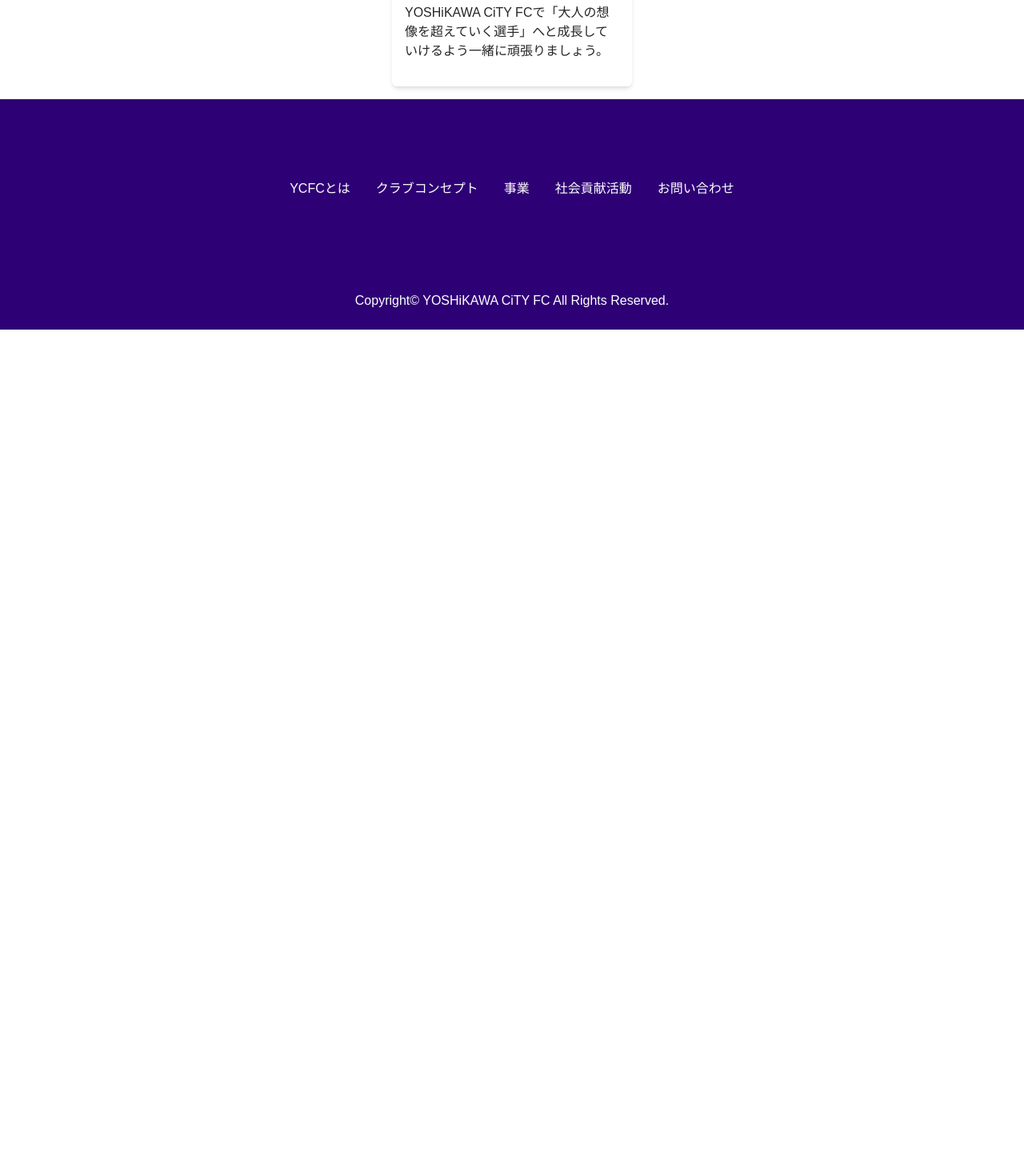
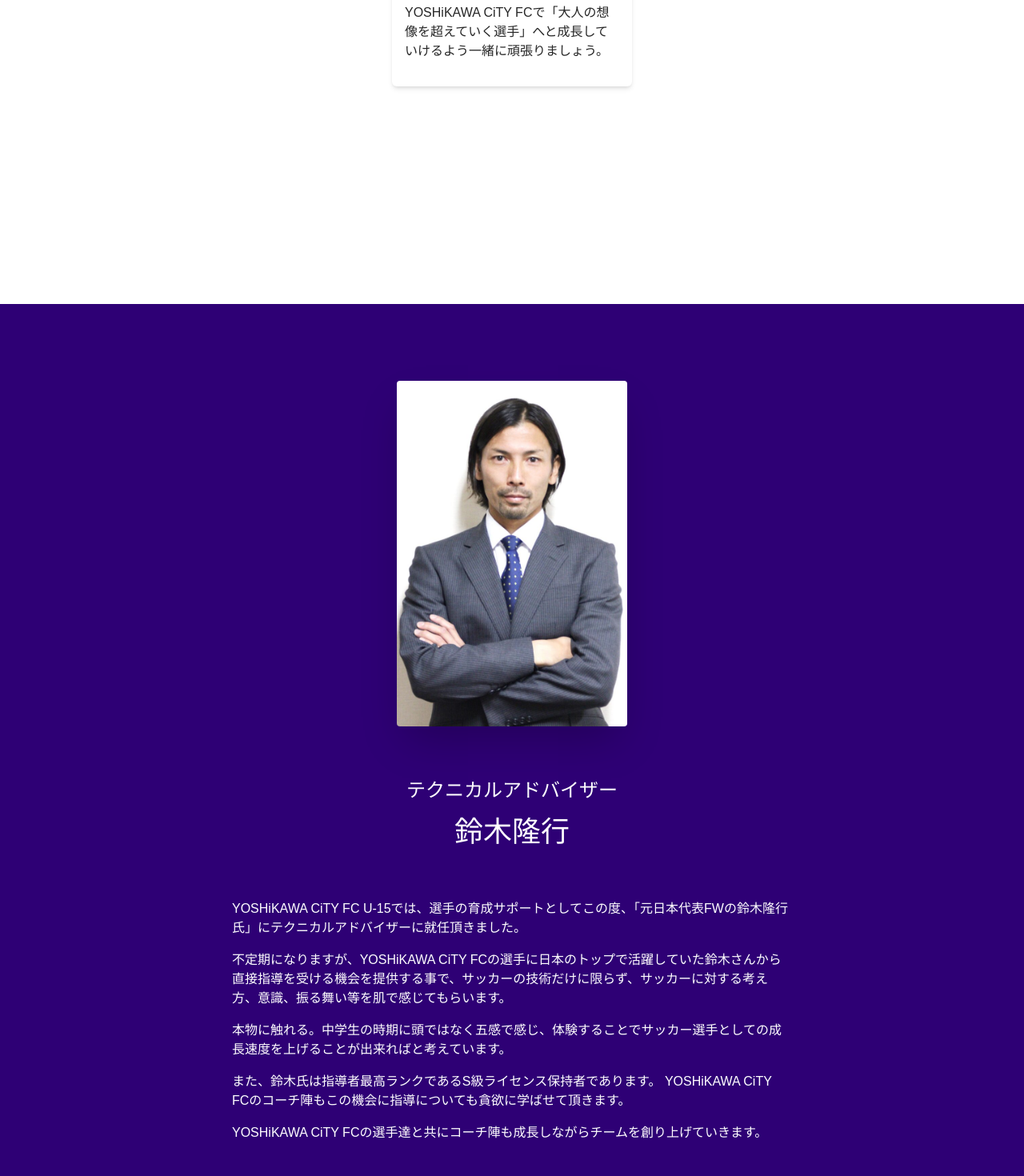
Before and after one commit to yoshikawacityfc/yoshikawacityfc, a Next.js app in the folder apps/frontend/: page /team in a window 1280 px wide. Shown: the part 1020-2490 px from the top of the page at 80% size. Before the commit the page ends 1432 px from the top, so only its background shows below. Built offline with nearby package versions, Linux system fonts and the light colour scheme; a small style sheet from the web is missing.

Commit message:
:sparkles: Advisor追加

```diff
--- /dev/null
+++ b/apps/frontend/src/features/advisor/components/Advisor.tsx
@@ -0,0 +1,43 @@
+export const Advisor = (): JSX.Element => {
+  return (
+    <div className="bg-primary py-24">
+      <div className="max-w-[700px] m-auto">
+        <img
+          src="/suzuki-takayuki.jpeg"
+          alt="鈴木隆行"
+          className="w-72 shadow-2xl rounded m-auto mb-16"
+        />
+
+        <div className="text-secondary flex flex-col items-center mb-16">
+          <span className="text-2xl mb-4">テクニカルアドバイザー</span>
+          <p className="text-4xl">鈴木隆行</p>
+        </div>
+
+        <p className="text-secondary mb-4">
+          YOSHiKAWA CiTY FC
+          U-15では、選手の育成サポートとしてこの度、「元日本代表FWの鈴木隆行氏」にテクニカルアドバイザーに就任頂きました。
+        </p>
+
+        <p className="text-secondary mb-4">
+          不定期になりますが、YOSHiKAWA CiTY
+          FCの選手に日本のトップで活躍していた鈴木さんから直接指導を受ける機会を提供する事で、サッカーの技術だけに限らず、サッカーに対する考え方、意識、振る舞い等を肌で感じてもらいます。
+        </p>
+
+        <p className="text-secondary mb-4">
+          本物に触れる。中学生の時期に頭ではなく五感で感じ、体験することでサッカー選手としての成長速度を上げることが出来ればと考えています。
+        </p>
+
+        <p className="text-secondary mb-4">
+          また、鈴木氏は指導者最高ランクであるS級ライセンス保持者であります。
+          YOSHiKAWA CiTY
+          FCのコーチ陣もこの機会に指導についても貪欲に学ばせて頂きます。
+        </p>
+
+        <p className="text-secondary">
+          YOSHiKAWA CiTY
+          FCの選手達と共にコーチ陣も成長しながらチームを創り上げていきます。
+        </p>
+      </div>
+    </div>
+  );
+};
--- /dev/null
+++ b/apps/frontend/src/features/advisor/components/index.ts
@@ -0,0 +1 @@
+export * from "./Advisor";
--- a/apps/frontend/src/pages/team.tsx
+++ b/apps/frontend/src/pages/team.tsx
@@ -1,5 +1,6 @@
 import { MainLayout } from "@/components/Layout";
 
+import { Advisor } from "@/features/advisor/components";
 import { Staffs } from "@/features/staffs/components";
 import { NextPage } from "next";
 
@@ -9,6 +10,10 @@ const Team: NextPage = () => {
       <section className="pt-64">
         <Staffs />
       </section>
+
+      <section className="pt-64">
+        <Advisor />
+      </section>
     </MainLayout>
   );
 };
```
Also changed, not shown: apps/frontend/public/suzuki-takayuki.jpeg (added).
